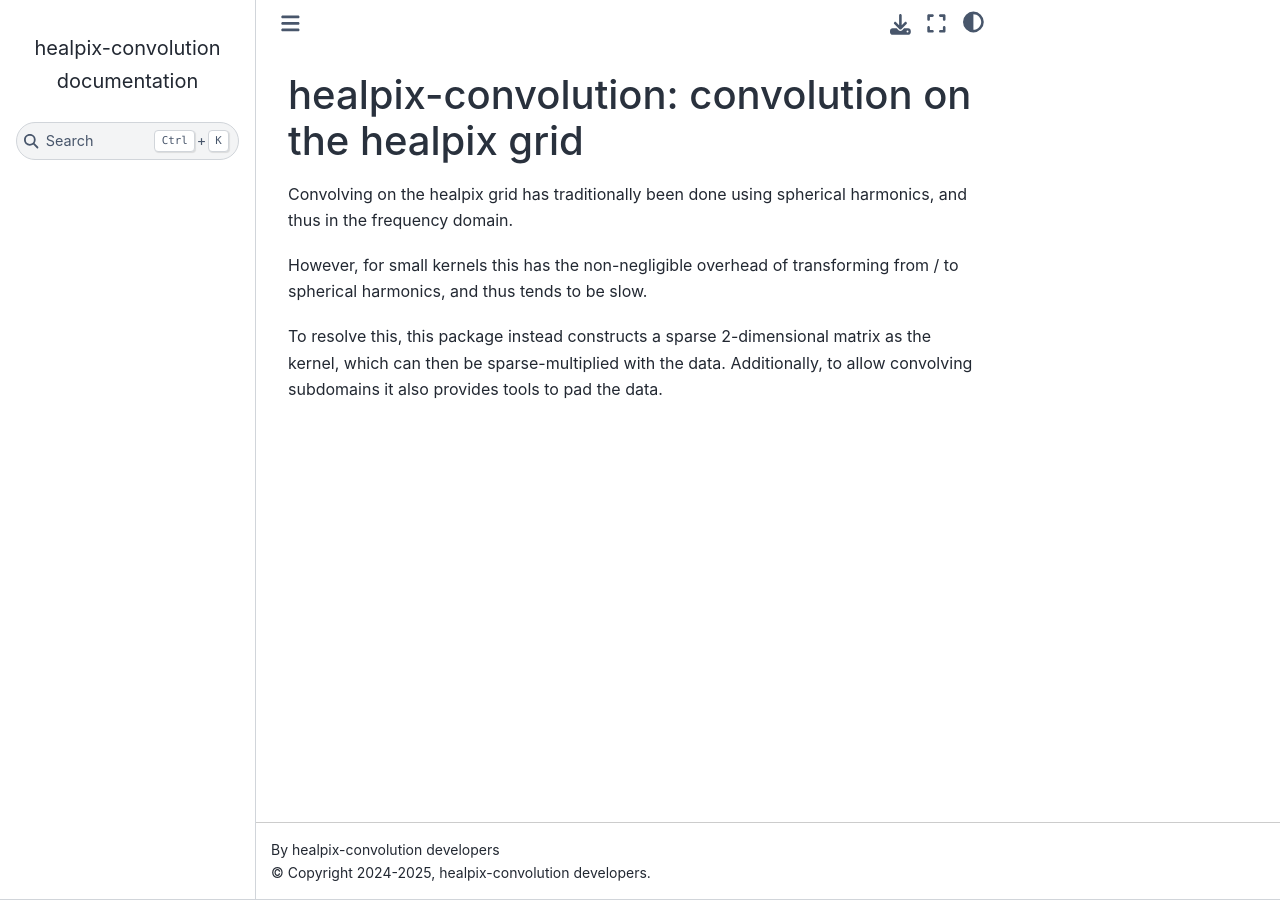
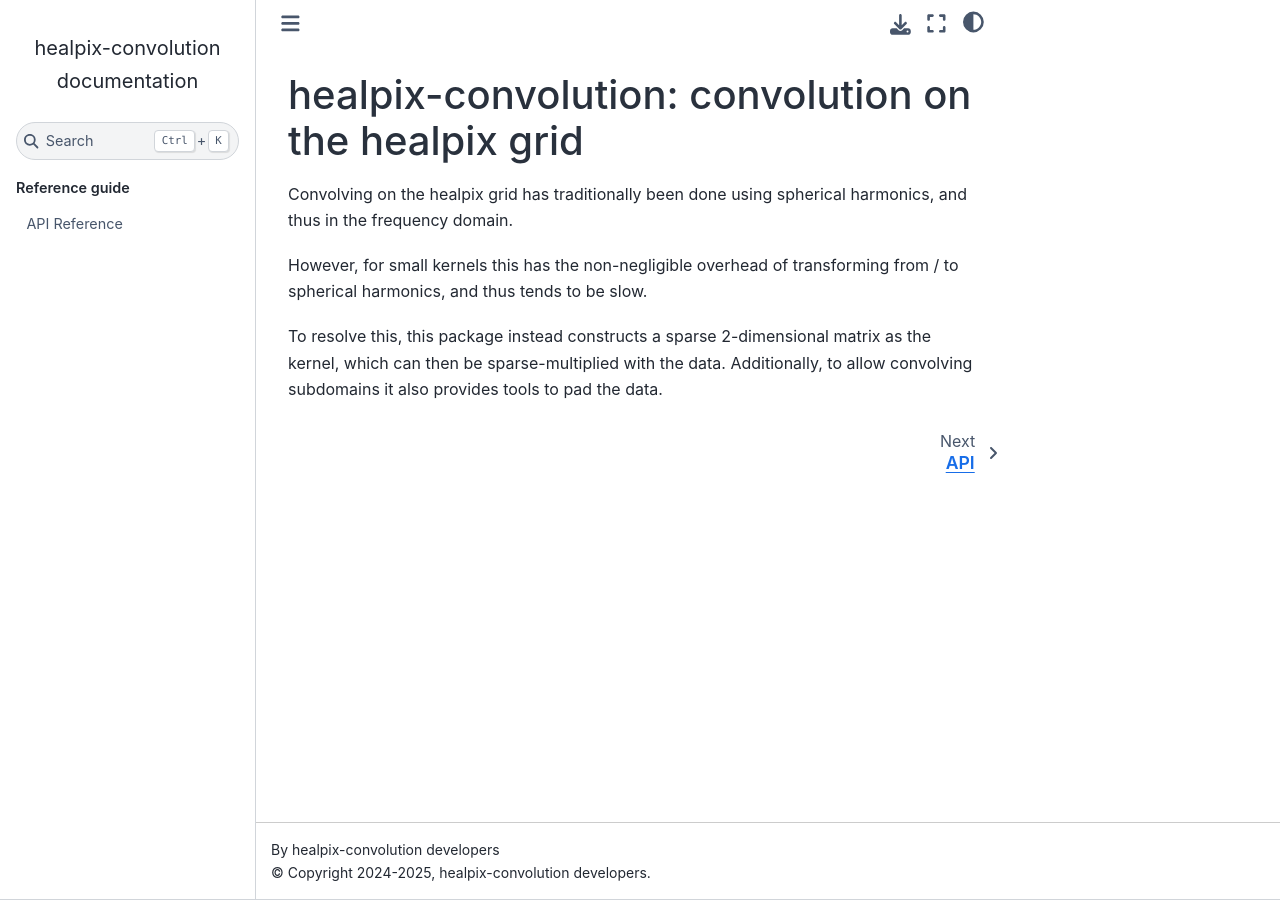
Before and after one commit to IAOCEA/healpix-convolution, a Sphinx documentation site: the page built from docs/index.md, in a window 1280 px wide. Built offline with Sphinx 7.4.7 and the Sphinx Book theme 1.1.4, drawn with Linux system fonts in a browser that asks for light colours.

Commit message:
include the api reference

````diff
--- a/docs/index.md
+++ b/docs/index.md
@@ -1,4 +1,14 @@
 # healpix-convolution: convolution on the healpix grid
+
+```{toctree}
+---
+maxdepth: 3
+caption: Reference guide
+hidden: true
+---
+
+API Reference <api>
+```
 
 Convolving on the healpix grid has traditionally been done using spherical harmonics, and thus in the frequency domain.
 
````
